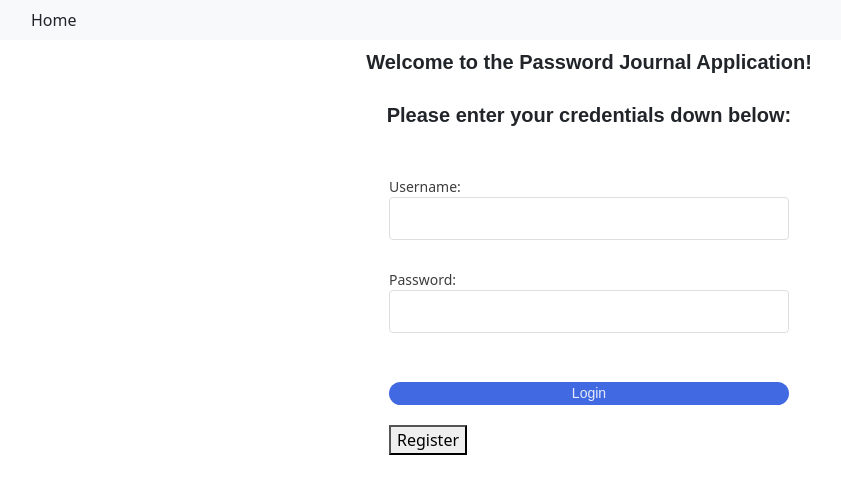
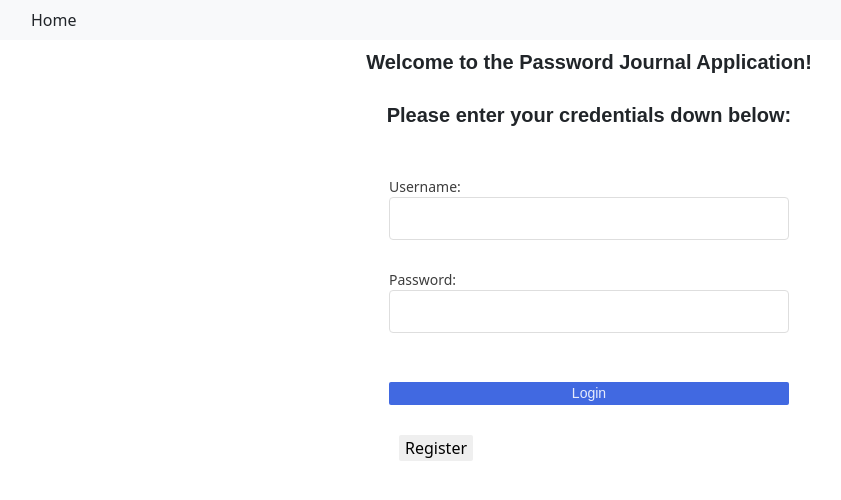
Before and after one commit to diegoguardiola/Milestone-Project-3, a React (Create React App) app in the folder front-end/: page / in a window 1280 px wide. Shown: the top 500 px of the page, without its empty margins (51-892 px from the left). Built offline with nearby package versions, Linux system fonts and the light colour scheme.

Commit message:
Adjusted the buttons to have corners

```diff
--- a/front-end/src/css/form.css
+++ b/front-end/src/css/form.css
@@ -40,7 +40,7 @@ input {
   display: inline-block;
   font-size: medium;
   margin: 10px;
-  border-radius: 25px;
+  border-radius: 2px;
   background-color: royalblue;
   color: rgba(255, 255, 255, 0.8705882353);
   font-family: sans-serif;
@@ -48,4 +48,13 @@ input {
   margin: 20px 0px;
 }
 
+.registerButton {
+  border: none;
+  text-align: center;
+  display: inline-block;
+  font-size: medium;
+  margin: 10px;
+  border-radius: 2px;
+}
+
 /*# sourceMappingURL=form.css.map */
--- a/front-end/src/pages/Home.js
+++ b/front-end/src/pages/Home.js
@@ -31,7 +31,7 @@ export default function SignUpForm() {
       <br/>
   <button type='submit' className='submitButton'>Login</button>
    <a href='/Signup'>
-   <button  type='button'>Register</button>
+   <button type='button' className='registerButton'>Register</button>
    </a>
     </form>
     </div>
--- a/front-end/src/scss/form.scss
+++ b/front-end/src/scss/form.scss
@@ -38,10 +38,14 @@ label {
 
 
 .submitButton {
-    @include buttoncorners(25px);
+    @include buttoncorners(2px);
     background-color: $backgroundblue;
     color: $whitebackground;
-    font-family: sans-serif;
+    font-family: $primaryfont;
     font-size: 14px;
     margin: 20px 0px;
   }
+.registerButton{
+    @include buttoncorners(2px);
+
+}
```
Also changed, not shown: 1 other file (tests, documents, lock files or other folders).
